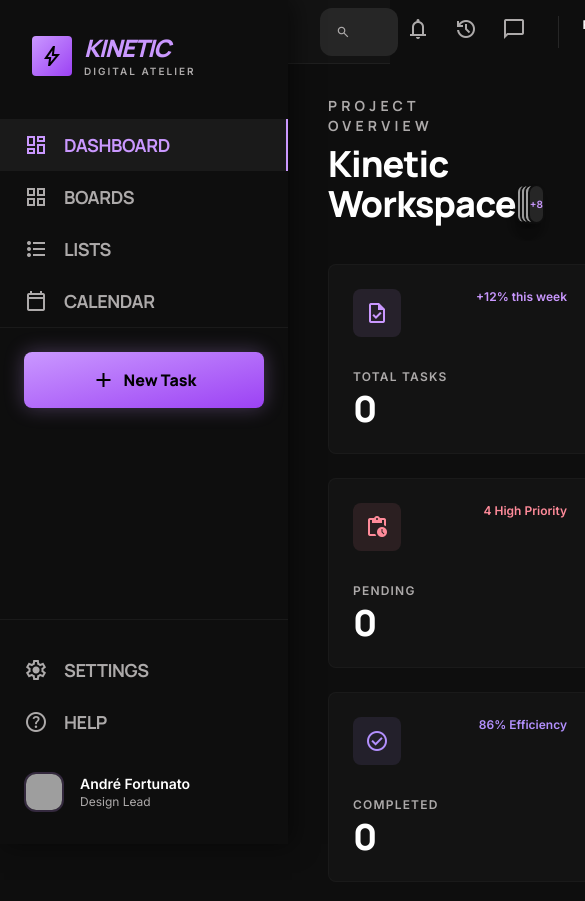
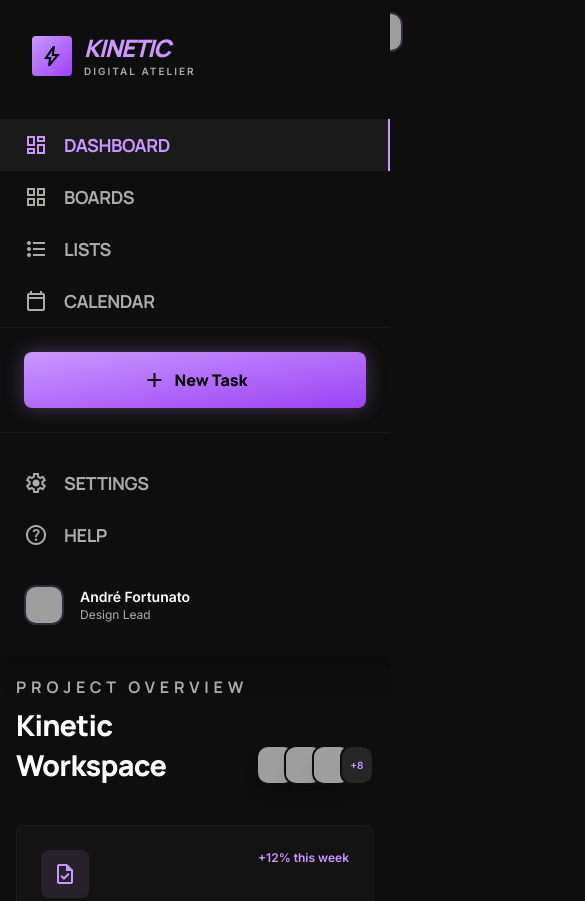
Before and after one commit to AndreFortunato6/Aula5-, a plain HTML site: page index.html in a window 390 px wide. Shown: the top 901 px of the page, 585 px wide, since content can reach past the window. Drawn offline with nearby package versions, Linux system fonts and the light colour scheme; grey boxes are pictures that could not be loaded.

Commit message:
Add files via upload

```diff
--- a/index.html
+++ b/index.html
@@ -76,6 +76,79 @@
       }
     </script>
 <style>
+  /* ===== RESPONSIVIDADE GLOBAL ===== */
+@media (max-width: 1024px) {
+
+  /* Sidebar vira topo (ou some) */
+  aside {
+    position: relative !important;
+    width: 100% !important;
+    height: auto !important;
+  }
+
+  /* Header ocupa tudo */
+  header {
+    width: 100% !important;
+    left: 0 !important;
+  }
+
+  /* Main sem margem lateral */
+  main {
+    margin-left: 0 !important;
+    padding: 20px !important;
+  }
+
+}
+
+/* ===== MOBILE ===== */
+@media (max-width: 768px) {
+
+  /* Grid vira 1 coluna */
+  .grid-cols-12 {
+    grid-template-columns: 1fr !important;
+  }
+
+  .md\:col-span-4,
+  .md\:col-span-2,
+  .lg\:col-span-8,
+  .lg\:col-span-4 {
+    grid-column: span 12 !important;
+  }
+
+  /* Header search menor */
+  header .w-96 {
+    width: 100% !important;
+  }
+
+  /* Espaçamentos */
+  .px-10 {
+    padding-left: 1rem !important;
+    padding-right: 1rem !important;
+  }
+
+  /* Cards stack */
+  .grid {
+    gap: 1rem !important;
+  }
+
+}
+
+/* ===== TELAS MUITO PEQUENAS ===== */
+@media (max-width: 480px) {
+
+  h1 {
+    font-size: 1.5rem !important;
+  }
+
+  h2 {
+    font-size: 1rem !important;
+  }
+
+  .text-4xl {
+    font-size: 1.8rem !important;
+  }
+
+}
         body { background-color: #0e0e0e; color: #ffffff; }
         .material-symbols-outlined { font-variation-settings: 'FILL' 0, 'wght' 400, 'GRAD' 0, 'opsz' 24; }
         .glass-card { background: rgba(38, 38, 38, 0.6); backdrop-filter: blur(20px); }
```
Also changed, not shown: lists.html (+73 -0 lines).
